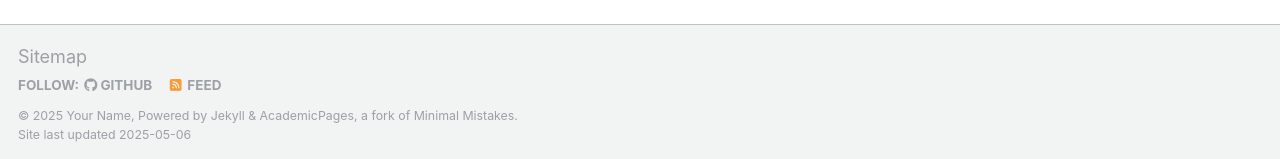
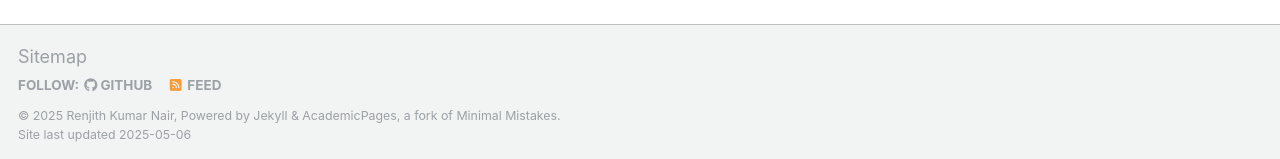
Before and after one commit to renjithknair2203/renjithknair2203.github.io, a Jekyll site: the page built from _pages/about.md, in a window 1280 px wide and 900 px high, scrolled down 2636 px. Shown: the part 738-897 px from the top of the window. Built offline with Jekyll 4.4.1, drawn with Linux system fonts in a browser that asks for light colours; some web fonts are replaced.

Commit message:
Update _config.yml

```diff
--- a/_config.yml
+++ b/_config.yml
@@ -11,7 +11,7 @@ locale                   : "en-US"
 site_theme               : "default"
 title                    : "Your Name / Site Title"
 title_separator          : "-"
-name                     : &name "Your Name"
+name                     : &name "Renjith Kumar Nair"
 description              : &description "personal description"
 url                      : https://academicpages.github.io # the base hostname & protocol for your site e.g. "https://[your GitHub username].github.io" or if you already have some other page hosted on Github then use "https://[your GitHub username].github.io/[Your Repo Name]"
 baseurl                  : "" # the subpath of your site, e.g. "/blog"
```
